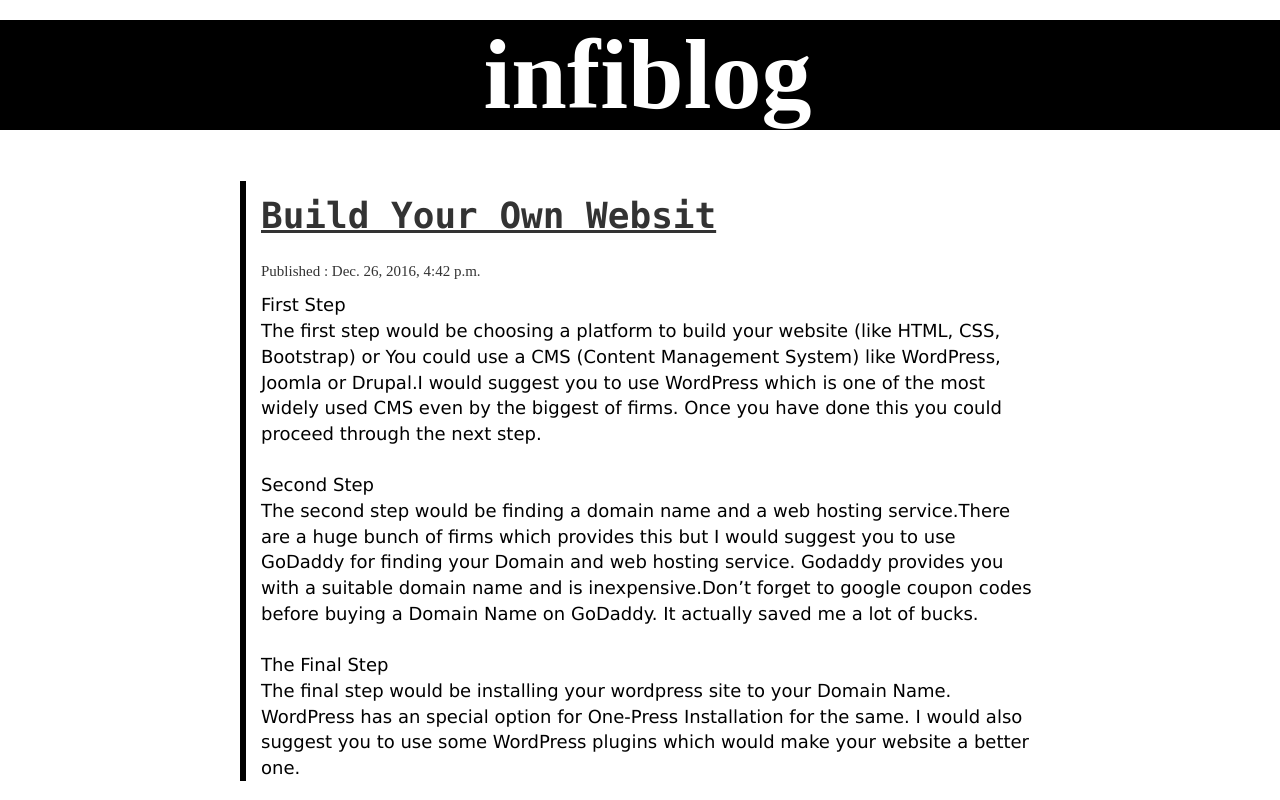
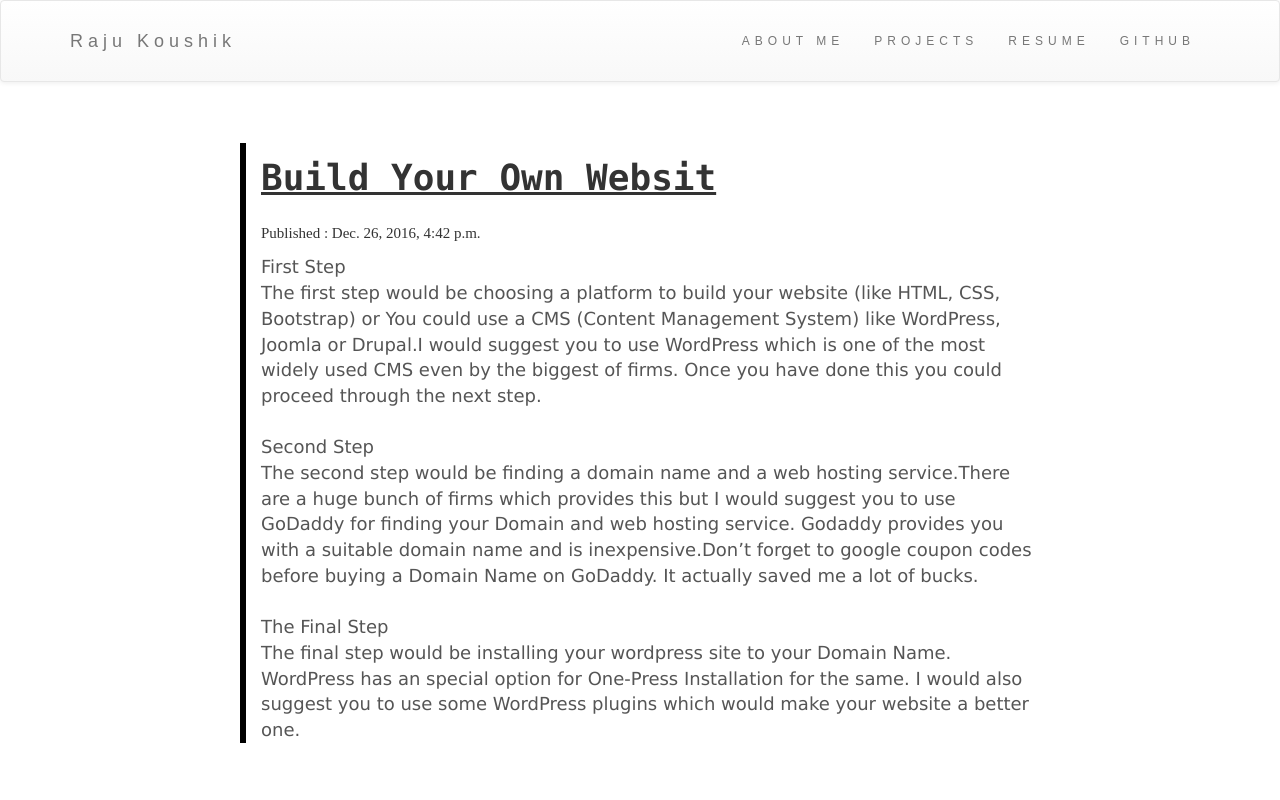
Before and after one commit to RajuKoushik/infiblog, a Django app: page /1/ in a window 1280 px wide. Run offline with Django 3.2, Linux system fonts and the light colour scheme; data comes from the database, SQL or seed files in the repository; some libraries are stand-ins or nearby versions.

Commit message:
UI Changes updated

```diff
--- a/blog/templates/blog/indi_post.html
+++ b/blog/templates/blog/indi_post.html
@@ -39,7 +39,7 @@
                 font-family: David;
             }
             #text{
-                color: black;
+                color: #555555;
                 font-family: 'Ubuntu', 'Lucida Grande', 'Lucida Sans Unicode', 'Geneva', 'Verdana', sans-serif;
                 font-size: 18px;
 
@@ -52,6 +52,20 @@
 
 
             }
+
+             .navbar {
+      padding-top: 15px;
+      padding-bottom: 15px;
+      border: 0;
+      border-radius: 0;
+                 font: 20px Montserrat, sans-serif;
+      margin-bottom: 0;
+      font-size: 12px;
+      letter-spacing: 5px;
+  }
+  .navbar-nav  li a:hover {
+      color: #1abc9c !important;
+  }
             #body{
 
             }
@@ -62,8 +76,29 @@
 
     </head>
     <body id="body">
+
+     <nav class="navbar navbar-default">
+  <div class="container">
+    <div class="navbar-header">
+      <button type="button" class="navbar-toggle" data-toggle="collapse" data-target="#myNavbar">
+        <span class="icon-bar"></span>
+        <span class="icon-bar"></span>
+        <span class="icon-bar"></span>
+      </button>
+      <a class="navbar-brand" href="/">Raju Koushik</a>
+    </div>
+    <div class="collapse navbar-collapse" id="myNavbar">
+      <ul class="nav navbar-nav navbar-right">
+        <li><a href="/#about">ABOUT ME</a></li>
+        <li><a href="/projects/">PROJECTS</a></li>
+        <li><a href="http://docdro.id/eXG8n3q">RESUME</a></li>
+          <li><a href="https://github.com/RajuKoushik">GITHUB</a></li>
+      </ul>
+    </div>
+  </div>
+</nav>
         <div>
-            <h1 id="header"><strong>infiblog</strong></h1>
+
             <p id="name">                          <strong>Raju Koushik</strong></p>
         </div>
 
```
Also changed, not shown: blog/templates/blog/home.html (+4 -4 lines), blog/templates/blog/project_list.html (+14 -7 lines).
